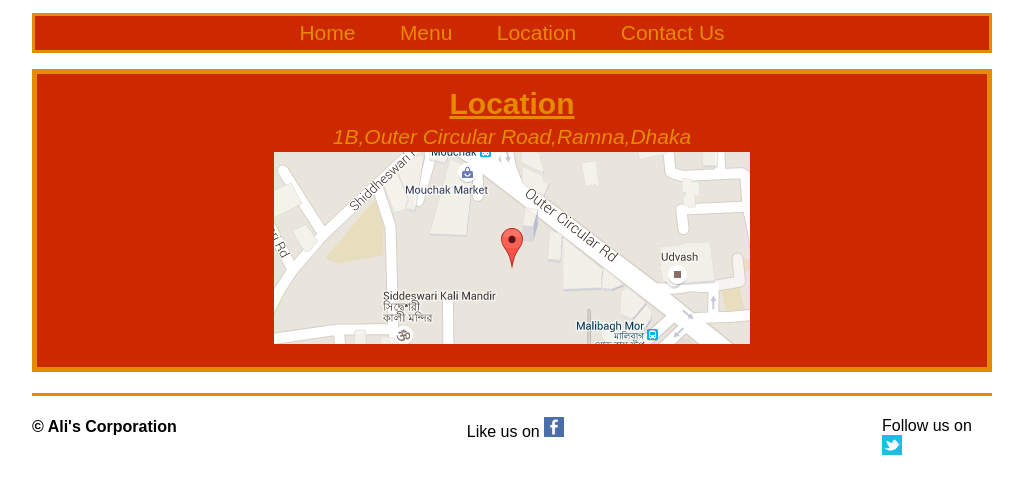
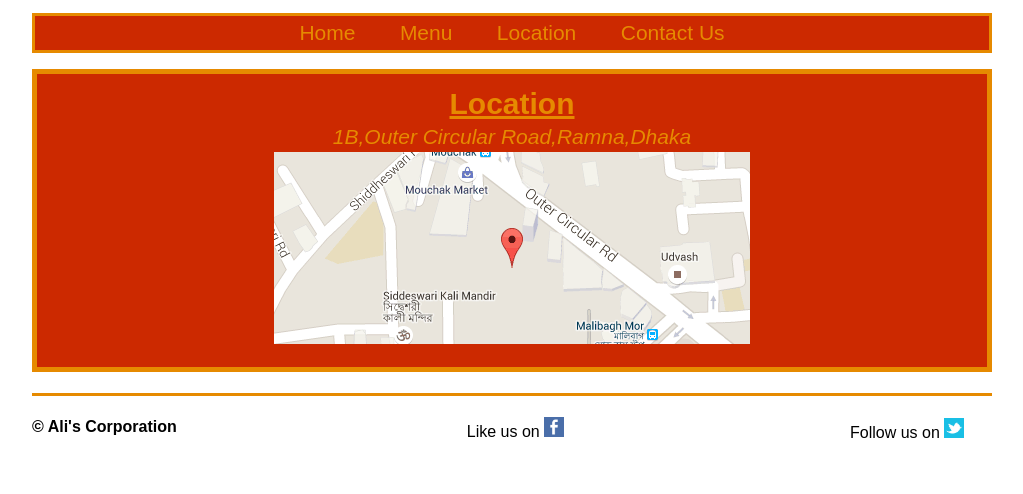
Before and after one commit to IshaqNiloy/Chinese_Cuisine_Restaurant, a plain HTML site: page location.html in a window 1280 px wide. Shown: the whole page, without its empty margins (128-1151 px from the left). Drawn offline with Linux system fonts and the light colour scheme.

Commit message:
Update location.css

```diff
--- a/css_files/location.css
+++ b/css_files/location.css
@@ -54,7 +54,9 @@ footer {
 	float:left;
 }
 .para_3{
-	margin-left:850px;
+	float:left;
+	margin-left:818px;
+	margin-top: -60px;
 	padding-top:5px;
 }
 footer img{
```
